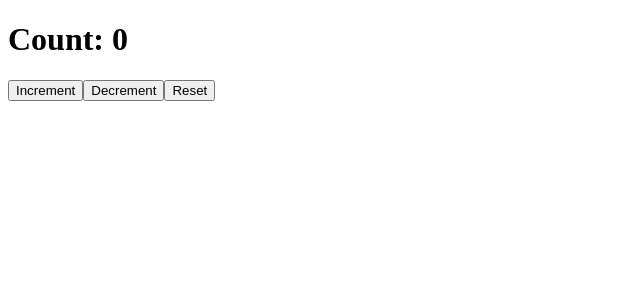
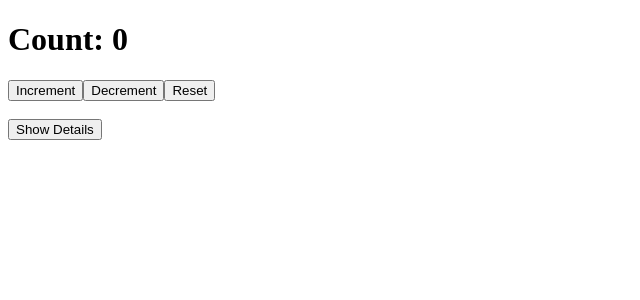
Before and after one commit to apu16-334-coder/react-practice, a React (Vite) app: page / in a window 1280 px wide. Shown: the top 300 px of the page, without its empty margins (0-640 px from the left). Built offline with nearby package versions, Linux system fonts and the light colour scheme.

Commit message:
Implemented Toggle component for toggle a passage visiblity

```diff
--- a/src/App.jsx
+++ b/src/App.jsx
@@ -9,6 +9,7 @@ function App() {
     return (
         <>
             <Counter />
+            <br />
             <Toggle />
             <Greeting />
         </>
--- a/src/day-8/Counter.jsx
+++ b/src/day-8/Counter.jsx
@@ -3,24 +3,26 @@ import { useState } from "react";
 function Counter() {
     const [count, setCount] = useState(0);
 
-    const increaseCount = () =>{
+    const increaseCount = () => {
         setCount(prevCount => ++prevCount);
     }
 
-    const decrementCount = () =>{
+    const decrementCount = () => {
         setCount(prevCount => prevCount === 0 ? 0 : --prevCount)
     }
 
-    const resetCount = () =>{
+    const resetCount = () => {
         setCount(prevCount => prevCount = 0);
     }
 
     return (
         <>
             <h1>Count: <span>{count}</span></h1>
-            <button onClick={increaseCount}>Increment</button>
-            <button onClick={decrementCount}>Decrement</button>
-            <button onClick={resetCount}>Reset</button>
+            <div>
+                <button onClick={increaseCount}>Increment</button>
+                <button onClick={decrementCount}>Decrement</button>
+                <button onClick={resetCount}>Reset</button>
+            </div>
         </>
     )
 }
--- a/src/day-8/Toggle.jsx
+++ b/src/day-8/Toggle.jsx
@@ -1,6 +1,21 @@
+import { useState } from "react";
+
 function Toggle() {
+    const [isVisible, setIsVisible] = useState(false);
+
+    function toggle() {
+        setIsVisible(prevValue => !prevValue)
+    }
+
+    const passage = isVisible && <p>Lorem ipsum dolor sit, amet consectetur adipisicing elit. Dolores repellat, officia odit sapiente ipsum quam tempore molestias dolorum fuga eos, rerum ducimus dicta voluptatum aut atque nulla similique nihil? Exercitationem.</p>
+
     return (
         <>
+            <div>
+                <button onClick={toggle}>{isVisible ? 'Hide Details' : 'Show Details'}</button>
+            </div>
+
+            {passage}
 
         </>
     )
```
